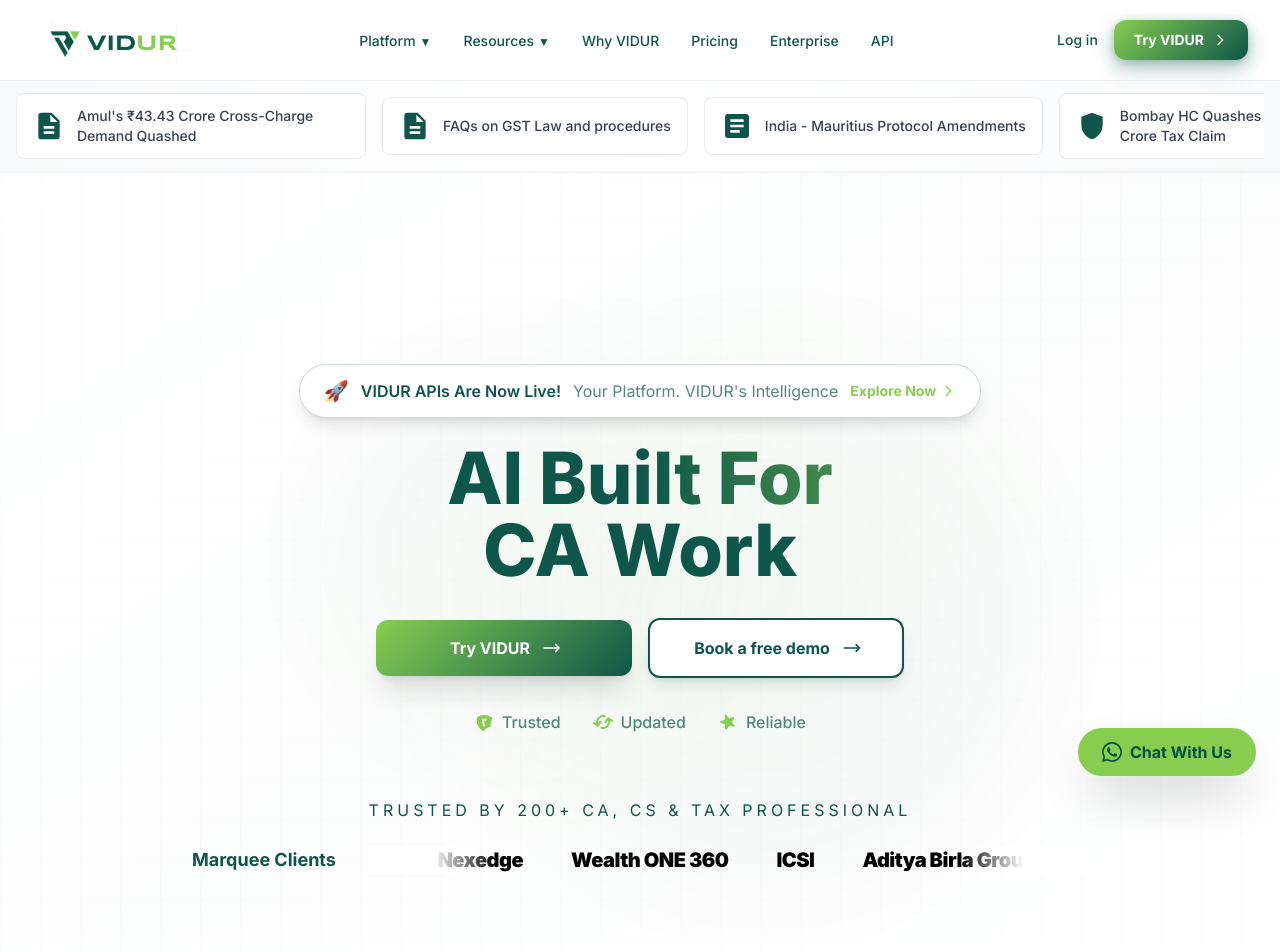
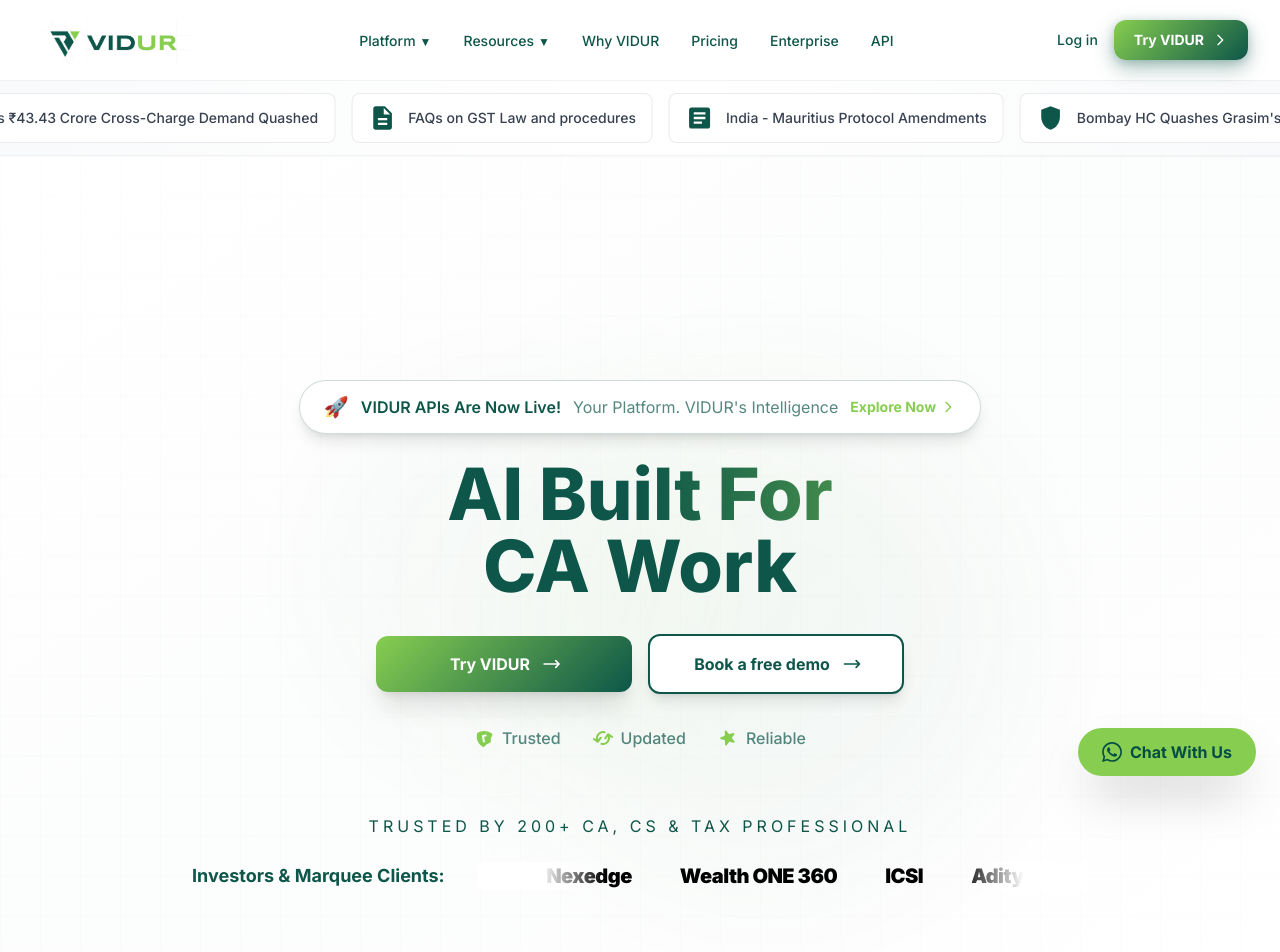
Before and after one commit to Wittywizaard/VIDURLandingPage, a Next.js app: page / in a window 1280 px wide. Shown: the top 952 px of the page. Built offline with nearby package versions, Linux system fonts and the light colour scheme.

Commit message:
feat: update ticker to continuous slide, single-line text, reposition after header, change to 'Investors & Marquee Clients:', remove video overlay text
Co-authored-by: developer <developer@konproz.com>

```diff
--- a/app/page.tsx
+++ b/app/page.tsx
@@ -20,9 +20,8 @@ export default function Home() {
   return (
     <div className="min-h-screen">
       <Header />
+      <div className="h-20"></div>
       <NewsTicker />
-      {/* Add spacer for fixed header + ticker */}
-      <div className="h-[140px]"></div>
       <main>
         <Hero />
         <VideoSection />
--- a/components/GeographicCoverage.tsx
+++ b/components/GeographicCoverage.tsx
@@ -113,15 +113,6 @@ export default function GeographicCoverage() {
                   <source src="/india-map-video.mp4" type="video/mp4" />
                   Your browser does not support the video tag.
                 </video>
-                {/* Caption overlay */}
-                <div className="absolute bottom-8 left-0 right-0 text-center pointer-events-none">
-                  <p className="text-sm md:text-base text-gray-500">
-                    One Thing Is <span className="font-semibold text-deep-green">Spreading</span>
-                  </p>
-                  <p className="text-sm md:text-base text-gray-400">
-                    Faster Than Ever
-                  </p>
-                </div>
               </div>
             </div>
           </motion.div>
--- a/components/Hero.tsx
+++ b/components/Hero.tsx
@@ -229,10 +229,10 @@ export default function Hero() {
 
               {/* Left-aligned Marquee Clients label with scrolling logos */}
               <div className="flex flex-col md:flex-row items-start md:items-center gap-4 md:gap-8">
-                {/* Marquee Clients label on the left */}
+                {/* Investors & Marquee Clients label on the left */}
                 <div className="flex-shrink-0">
                   <h4 className="text-base md:text-lg font-bold text-deep-green whitespace-nowrap">
-                    Marquee Clients
+                    Investors & Marquee Clients:
                   </h4>
                 </div>
 
--- a/components/NewsTicker.tsx
+++ b/components/NewsTicker.tsx
@@ -8,7 +8,7 @@ export default function NewsTicker() {
       id: 1,
       text: 'Amul\'s ₹43.43 Crore Cross-Charge Demand Quashed',
       icon: (
-        <svg className="w-8 h-8 flex-shrink-0" fill="currentColor" viewBox="0 0 24 24">
+        <svg className="w-7 h-7 flex-shrink-0" fill="currentColor" viewBox="0 0 24 24">
           <path d="M14 2H6c-1.1 0-1.99.9-1.99 2L4 20c0 1.1.89 2 1.99 2H18c1.1 0 2-.9 2-2V8l-6-6zm2 16H8v-2h8v2zm0-4H8v-2h8v2zm-3-5V3.5L18.5 9H13z"/>
         </svg>
       )
@@ -17,7 +17,7 @@ export default function NewsTicker() {
       id: 2,
       text: 'FAQs on GST Law and procedures',
       icon: (
-        <svg className="w-8 h-8 flex-shrink-0" fill="currentColor" viewBox="0 0 24 24">
+        <svg className="w-7 h-7 flex-shrink-0" fill="currentColor" viewBox="0 0 24 24">
           <path d="M14 2H6c-1.1 0-1.99.9-1.99 2L4 20c0 1.1.89 2 1.99 2H18c1.1 0 2-.9 2-2V8l-6-6zm2 16H8v-2h8v2zm0-4H8v-2h8v2zm-3-5V3.5L18.5 9H13z"/>
         </svg>
       )
@@ -26,7 +26,7 @@ export default function NewsTicker() {
       id: 3,
       text: 'India - Mauritius Protocol Amendments',
       icon: (
-        <svg className="w-8 h-8 flex-shrink-0" fill="currentColor" viewBox="0 0 24 24">
+        <svg className="w-7 h-7 flex-shrink-0" fill="currentColor" viewBox="0 0 24 24">
           <path d="M19 3H5c-1.1 0-2 .9-2 2v14c0 1.1.9 2 2 2h14c1.1 0 2-.9 2-2V5c0-1.1-.9-2-2-2zm-5 14H7v-2h7v2zm3-4H7v-2h10v2zm0-4H7V7h10v2z"/>
         </svg>
       )
@@ -35,7 +35,7 @@ export default function NewsTicker() {
       id: 4,
       text: 'Bombay HC Quashes Grasim\'s ₹329 Crore Tax Claim',
       icon: (
-        <svg className="w-8 h-8 flex-shrink-0" fill="currentColor" viewBox="0 0 24 24">
+        <svg className="w-7 h-7 flex-shrink-0" fill="currentColor" viewBox="0 0 24 24">
           <path d="M12 2L4 5v6.09c0 5.05 3.41 9.76 8 10.91 4.59-1.15 8-5.86 8-10.91V5l-8-3zm-1 14h2v-2h-2v2zm0-4h2V7h-2v5z"/>
         </svg>
       )
@@ -44,47 +44,52 @@ export default function NewsTicker() {
       id: 5,
       text: 'SEZ Rules Ease IFSC Fund and Leasing Requirements',
       icon: (
-        <svg className="w-8 h-8 flex-shrink-0" fill="currentColor" viewBox="0 0 24 24">
+        <svg className="w-7 h-7 flex-shrink-0" fill="currentColor" viewBox="0 0 24 24">
           <path d="M9 11H7v2h2v-2zm4 0h-2v2h2v-2zm4 0h-2v2h2v-2zm2-7h-1V2h-2v2H8V2H6v2H5c-1.11 0-1.99.9-1.99 2L3 20c0 1.1.89 2 2 2h14c1.1 0 2-.9 2-2V6c0-1.1-.9-2-2-2zm0 16H5V9h14v11z"/>
         </svg>
       )
     }
   ];
 
+  // Triple the items for seamless infinite scroll
+  const allItems = [...newsItems, ...newsItems, ...newsItems];
+
   return (
-    <div className="fixed top-20 left-0 right-0 z-40 w-full bg-gradient-to-r from-gray-50 via-white to-gray-50 border-y border-gray-200/50 shadow-sm py-3 overflow-hidden">
-      <div className="max-w-[1400px] mx-auto px-4">
-        <div className="flex items-center justify-start gap-4 overflow-x-auto scrollbar-hide">
-          {newsItems.map((item, index) => (
+    <div className="w-full bg-gradient-to-r from-gray-50 via-white to-gray-50 border-y border-gray-200/50 shadow-sm py-3 overflow-hidden">
+      <div className="relative">
+        <div className="overflow-hidden">
           <motion.div
-              key={item.id}
-              initial={{ opacity: 0, x: -20 }}
-              animate={{ opacity: 1, x: 0 }}
-              transition={{ duration: 0.5, delay: index * 0.1 }}
-              className="flex-shrink-0 bg-white border border-gray-200/80 rounded-lg px-4 py-3 flex items-center gap-3 hover:border-deep-green/30 hover:shadow-md transition-all duration-300 min-w-[280px] max-w-[350px]"
+            className="flex gap-4"
+            animate={{
+              x: [0, -100 / 3 + '%']
+            }}
+            transition={{
+              x: {
+                duration: 30,
+                repeat: Infinity,
+                ease: "linear",
+                repeatType: "loop"
+              }
+            }}
+          >
+            {allItems.map((item, index) => (
+              <div
+                key={`${item.id}-${index}`}
+                className="flex-shrink-0 bg-white border border-gray-200/80 rounded-lg px-4 py-2.5 flex items-center gap-3 hover:border-deep-green/30 hover:shadow-md transition-all duration-300 min-w-[300px]"
               >
                 {/* Icon with VIDUR green color */}
                 <div className="flex-shrink-0 text-deep-green">
                   {item.icon}
                 </div>
-              {/* News text */}
-              <span className="text-xs md:text-sm text-gray-700 font-medium leading-tight line-clamp-2">
+                {/* News text - single line */}
+                <span className="text-sm text-gray-700 font-medium whitespace-nowrap overflow-hidden text-ellipsis">
                   {item.text}
                 </span>
+              </div>
+            ))}
           </motion.div>
-          ))}
         </div>
       </div>
-
-      <style jsx>{`
-        .scrollbar-hide::-webkit-scrollbar {
-          display: none;
-        }
-        .scrollbar-hide {
-          -ms-overflow-style: none;
-          scrollbar-width: none;
-        }
-      `}</style>
     </div>
   );
 }
```
Lines whose indentation alone changed are shown as unchanged.
